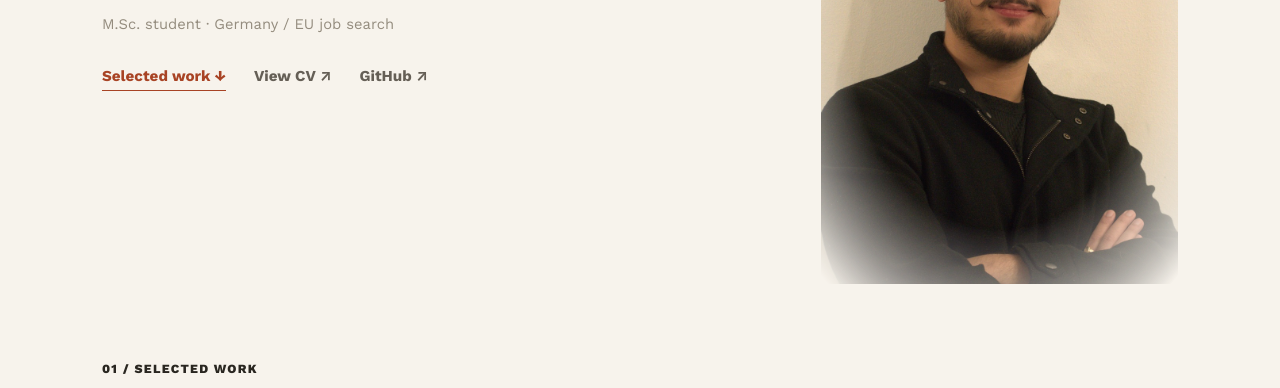
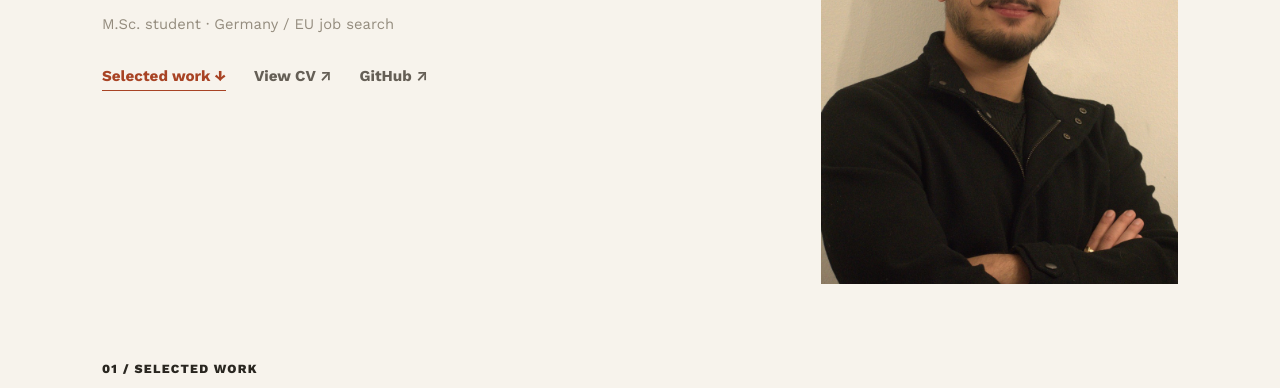
Before and after one commit to swagatskalita092/swagatskalita092.github.io, a plain HTML site: page index.html in a window 1280 px wide. Shown: the part 274-662 px from the top of the page. Drawn offline with nearby package versions, Linux system fonts and the light colour scheme.

Commit message:
Remove mask-image fade effect from hero photo
Co-Authored-By: Claude Sonnet 5 <noreply@anthropic.com>
Claude-Session: https://claude.ai/code/session_01JoYP8gUE3wJVKS1gip8xmq

```diff
--- a/css/styles.css
+++ b/css/styles.css
@@ -253,8 +253,6 @@ a:focus-visible { outline: 2px solid var(--accent); outline-offset: 3px; border-
   height: 100%;
   object-fit: cover;
   object-position: top center;
-  -webkit-mask-image: radial-gradient(ellipse 72% 78% at 50% 42%, black 58%, transparent 100%);
-  mask-image: radial-gradient(ellipse 72% 78% at 50% 42%, black 58%, transparent 100%);
 }
 
 @media (max-width: 860px) {
```
